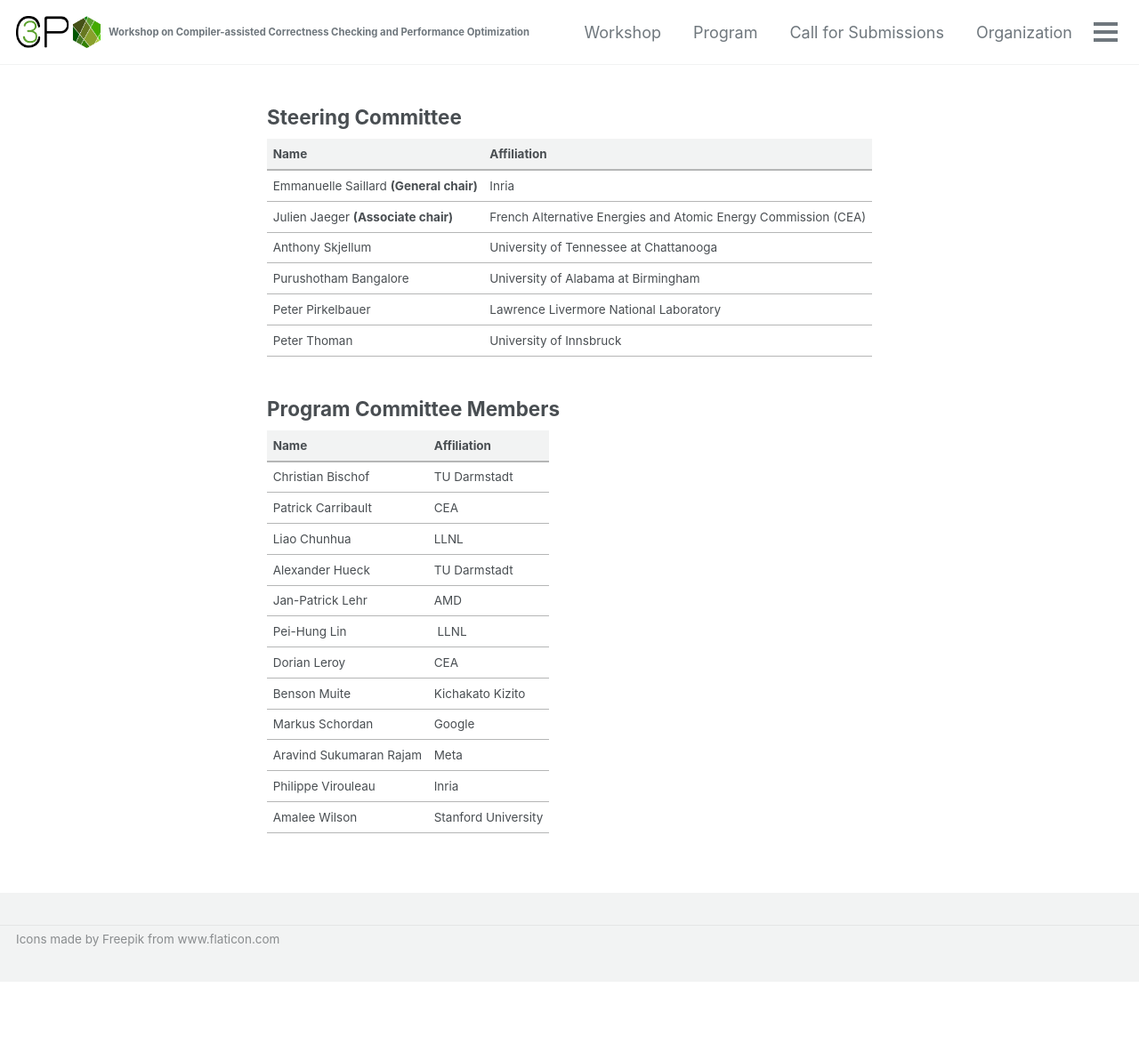
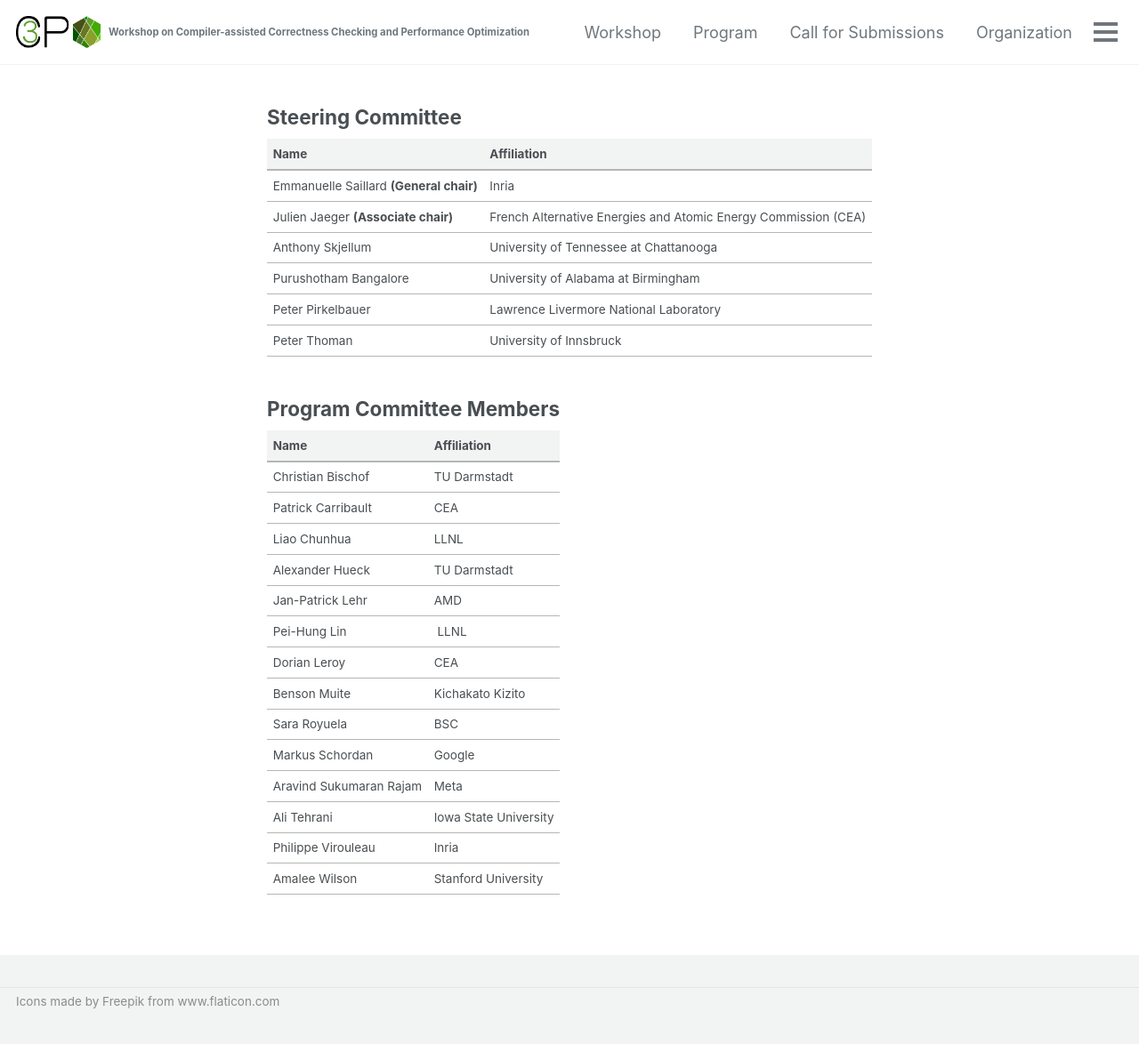
Before and after one commit to c3po-workshop/c3po-workshop.github.io, a Jekyll site: the page built from _pages/2024/organization.md, in a window 1280 px wide. Shown: the whole page at 89% size. Built offline with Jekyll 4.4.1, drawn with Linux system fonts in a browser that asks for light colours; cached includes are drawn as plain includes; nearby versions of some CDN libraries; before the commit the page ends 1104 px from its top, so only the background shows below that.

Commit message:
PC update

```diff
--- a/_pages/2024/organization.md
+++ b/_pages/2024/organization.md
@@ -36,8 +36,10 @@
 | Pei-Hung Lin	          | LLNL					    |
 | Dorian Leroy            | CEA                                             |
 | Benson Muite	          | Kichakato Kizito				    |
+| Sara Royuela	          | BSC						    |
 | Markus Schordan	  | Google					    |
 | Aravind Sukumaran Rajam | Meta					    |
+| Ali Tehrani		  | Iowa State University		            |
 | Philippe Virouleau	  | Inria    	 				    |
 | Amalee Wilson		  | Stanford University				    |
 
```
